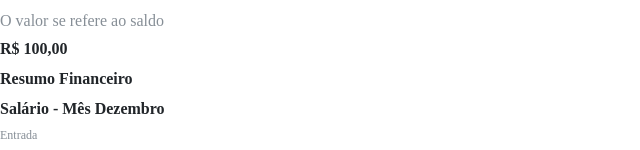
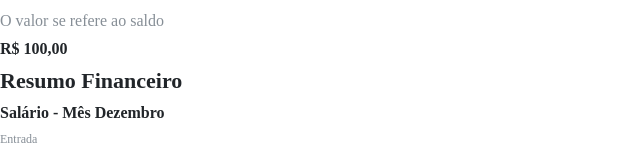
Before and after one commit to JokerMSD/Project-FundFortress, a React (Vite) app: page / in a window 1280 px wide. Shown: the part 293-443 px from the top of the page, without its empty margins (0-640 px from the left). Built offline with nearby package versions, Linux system fonts and the light colour scheme; a web font is replaced by a local one.

Commit message:
update src/components/FinanceList/index.jsx

```diff
--- a/src/components/FinanceList/index.jsx
+++ b/src/components/FinanceList/index.jsx
@@ -5,7 +5,7 @@ export const FinanceList = () => {
 
     return (
        <>
-       <h2 className="title three">Resumo Financeiro</h2>
+       <h2 className="title two">Resumo Financeiro</h2>
        <ul>
         <li>
         <FinanceCard />
```
